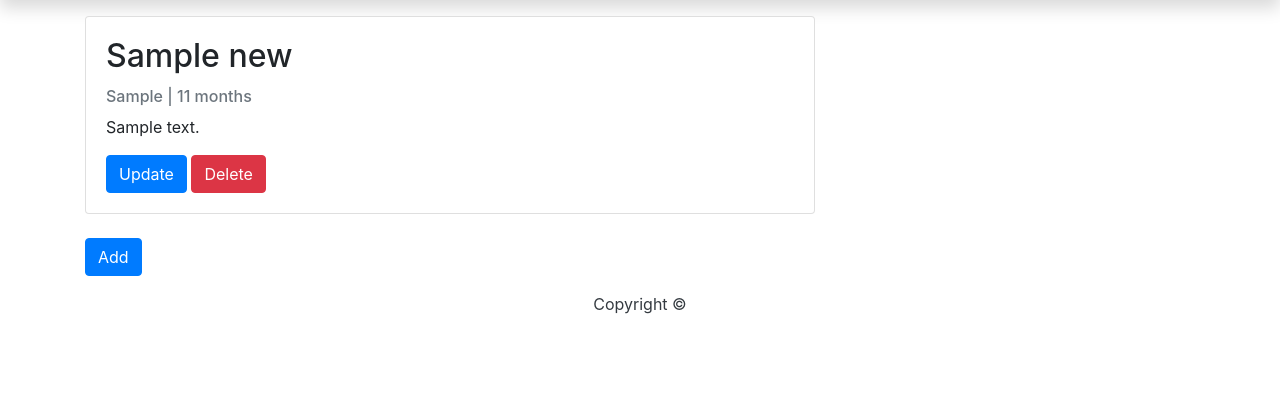
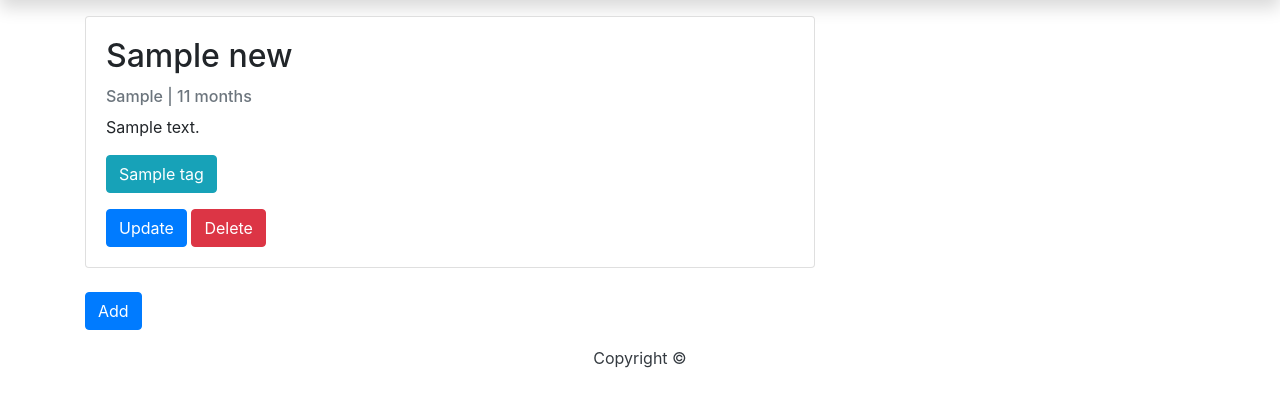
Before and after one commit to Kamoliddin1/TestNews, a Django app: page / in a window 1280 px wide. Shown: the part 56-463 px from the top of the page. Run offline with Django 3.2, Linux system fonts and the light colour scheme; tables that the repository leaves empty hold one stand-in row (values such as "Sample post"); some libraries are stand-ins or nearby versions.

Commit message:
tags added

```diff
--- a/templates/blog/basic.html
+++ b/templates/blog/basic.html
@@ -4,6 +4,11 @@
     <meta charset="UTF-8">
     <title>{% block title %}Index{% endblock %}</title>
 <link rel="stylesheet" href="https://stackpath.bootstrapcdn.com/bootstrap/4.1.3/css/bootstrap.min.css" integrity="sha384-MCw98/SFnGE8fJT3GXwEOngsV7Zt27NXFoaoApmYm81iuXoPkFOJwJ8ERdknLPMO" crossorigin="anonymous">
+    <style>
+        .btn:not(:disabled):not(.disabled) {
+            cursor: auto!important;
+        }
+    </style>
 </head>
 <body>
 <!-- Navigation -->
--- a/templates/blog/index.html
+++ b/templates/blog/index.html
@@ -10,7 +10,11 @@
                     <h2 class="card-title">{{ news.title }}</h2>
                     <p class="card-text text-muted h6">{{ news.author }} | {{ news.published | timesince}} </p>
                     <p class="card-text">{{news.description }}</p>
-                    <p>{{ news_set.tag }}</p>
+                        {% for tag_name in news.tag.all %}
+                            <div class="tagName">
+                                <p class="btn btn-info">{{ tag_name.name }}</p>
+                            </div>
+                        {% endfor %}
                     <a href="{% url 'update_news' news.pk %}" class="btn btn-primary">Update</a>
                     <a href="{% url 'delete_news' news.pk %}" class="btn btn-danger">Delete</a>
 
```
